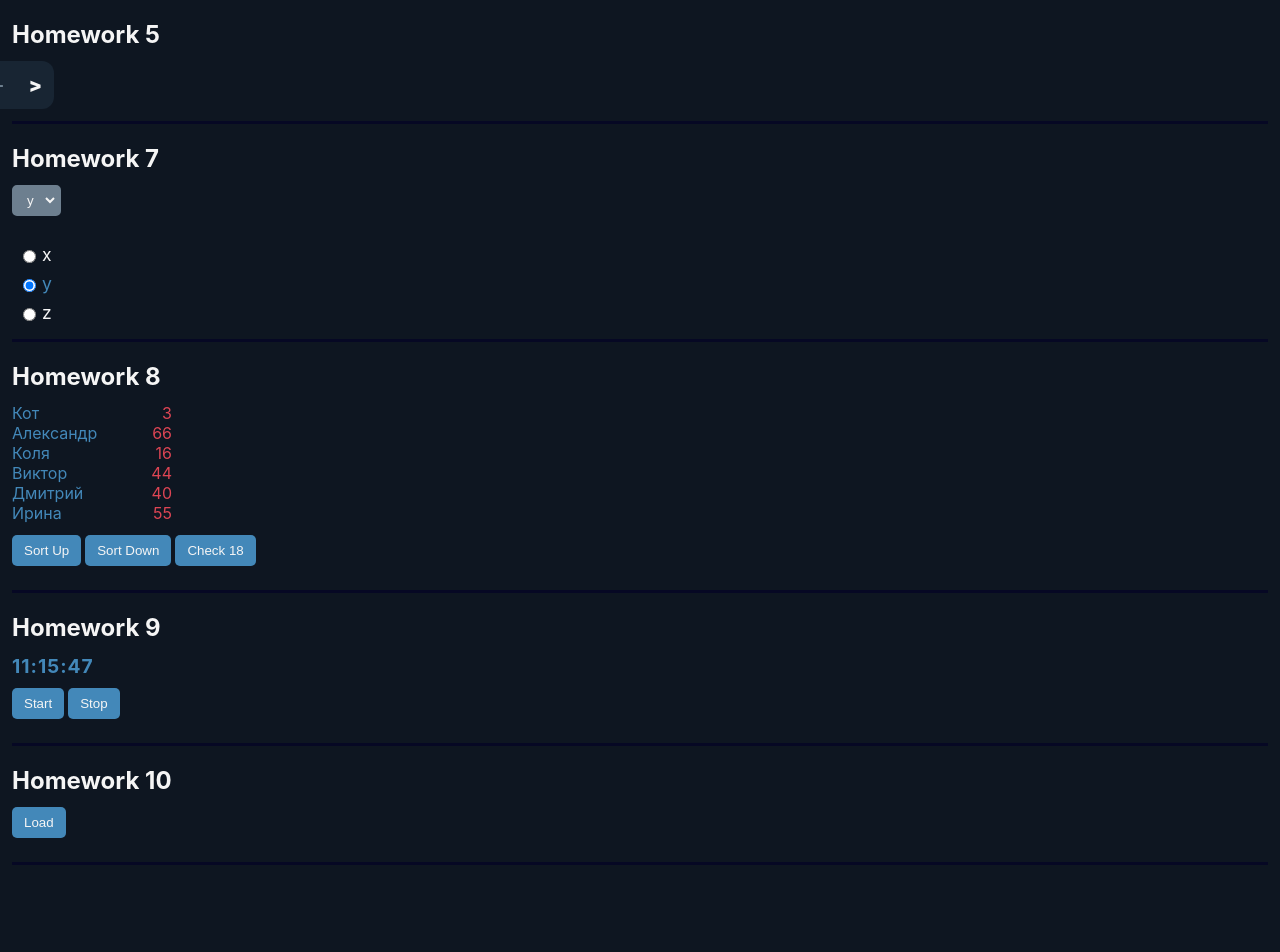
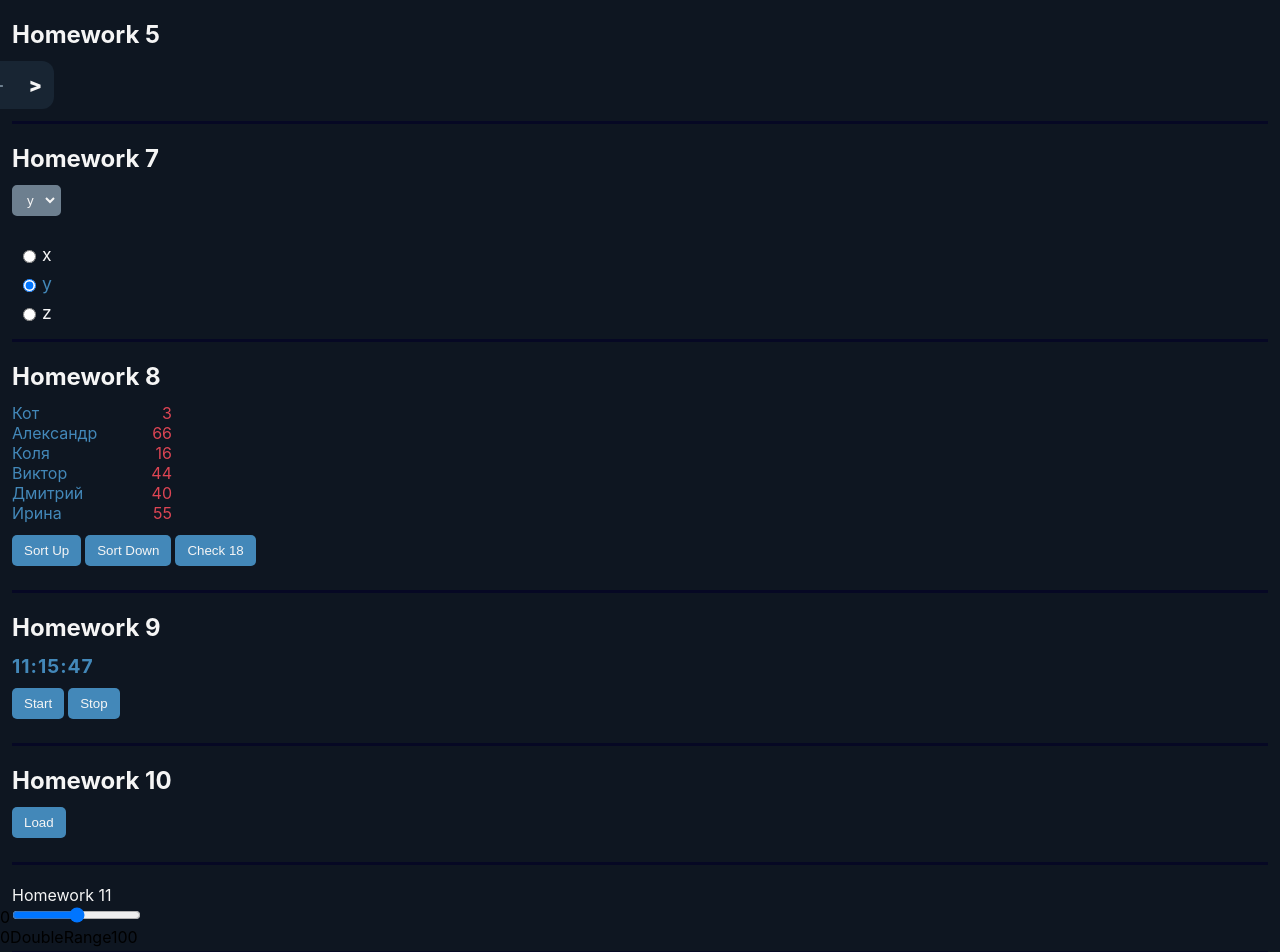
Before and after one commit to mykolao/react-homeworks, a React (Create React App) app: page /#/junior in a window 1280 px wide. Shown: the top 952 px of the page. Before the commit the page ends 869 px from the top, so only its background shows below. Built offline with nearby package versions, Linux system fonts and the light colour scheme.

Commit message:
homework 11 init

```diff
--- /dev/null
+++ b/src/homework-11/HW11.tsx
@@ -0,0 +1,36 @@
+import React, { useState } from "react";
+import SuperRange from "./common/c7-SuperRange/SuperRange";
+import SuperDoubleRange from "./common/c8-SuperDoubleRange/SuperDoubleRange";
+
+function HW11() {
+  const [value1, setValue1] = useState(0);
+  const [value2, setValue2] = useState(100);
+
+  return (
+    <div className="homework">
+      <div className="section_title">Homework 11</div>
+
+      {/*should work (должно работать)*/}
+      <div>
+        <span>{value1}</span>
+        <SuperRange
+        // сделать так чтоб value1 изменялось
+        />
+      </div>
+      <div>
+        <span>{value1}</span>
+        <SuperDoubleRange
+        // сделать так чтоб value1 и value2 изменялось
+        />
+        <span>{value2}</span>
+      </div>
+      <hr />
+      {/*для личного творчества, могу проверить*/}
+      {/*<AlternativeSuperRange/>*/}
+      {/*<AlternativeSuperDoubleRange/>*/}
+      <hr />
+    </div>
+  );
+}
+
+export default HW11;
--- /dev/null
+++ b/src/homework-11/common/c7-SuperRange/SuperRange.module.css
@@ -0,0 +1,2 @@
+.range {
+}
--- /dev/null
+++ b/src/homework-11/common/c7-SuperRange/SuperRange.tsx
@@ -0,0 +1,53 @@
+import React, {
+  ChangeEvent,
+  DetailedHTMLProps,
+  InputHTMLAttributes,
+} from "react";
+import s from "./SuperRange.module.css";
+
+// тип пропсов обычного инпута
+type DefaultInputPropsType = DetailedHTMLProps<
+  InputHTMLAttributes<HTMLInputElement>,
+  HTMLInputElement
+>;
+
+// здесь мы говорим что у нашего инпута будут такие же пропсы как у обычного инпута
+// (чтоб не писать value: string, onChange: ...; они уже все описаны в DefaultInputPropsType)
+type SuperRangePropsType = DefaultInputPropsType & {
+  // и + ещё пропсы которых нет в стандартном инпуте
+  onChangeRange?: (value: number) => void;
+};
+
+const SuperRange: React.FC<SuperRangePropsType> = ({
+  type, // достаём и игнорируем чтоб нельзя было задать другой тип инпута
+  onChange,
+  onChangeRange,
+  className,
+
+  ...restProps // все остальные пропсы попадут в объект restProps
+}) => {
+  const onChangeCallback = (
+    e: ChangeEvent<HTMLInputElement>
+  ) => {
+    onChange && onChange(e); // сохраняем старую функциональность
+
+    onChangeRange && onChangeRange(+e.currentTarget.value);
+  };
+
+  const finalRangeClassName = `${s.range} ${
+    className ? className : ""
+  }`;
+
+  return (
+    <>
+      <input
+        type={"range"}
+        onChange={onChangeCallback}
+        className={finalRangeClassName}
+        {...restProps} // отдаём инпуту остальные пропсы если они есть (value например там внутри)
+      />
+    </>
+  );
+};
+
+export default SuperRange;
--- /dev/null
+++ b/src/homework-11/common/c8-SuperDoubleRange/SuperDoubleRange.tsx
@@ -0,0 +1,19 @@
+import React from "react";
+
+type SuperDoubleRangePropsType = {
+  onChangeRange?: (value: [number, number]) => void;
+  value?: [number, number];
+  // min, max, step, disable, ...
+};
+
+const SuperDoubleRange: React.FC<SuperDoubleRangePropsType> = ({
+  onChangeRange,
+  value,
+  // min, max, step, disable, ...
+}) => {
+  // сделать самому, можно подключать библиотеки
+
+  return <>DoubleRange</>;
+};
+
+export default SuperDoubleRange;
--- a/src/homework-5/pages/Junior.tsx
+++ b/src/homework-5/pages/Junior.tsx
@@ -1,4 +1,5 @@
 import HW10 from "../../homework-10/HW10";
+import HW11 from "../../homework-11/HW11";
 import HW7 from "../../homework-7/HW7";
 import HW8 from "../../homework-8/HW8";
 import HW9 from "../../homework-9/HW9";
@@ -11,6 +12,7 @@ const Junior = () => {
       <HW8 />
       <HW9 />
       <HW10 />
+      <HW11 />
     </>
   );
 };
```
